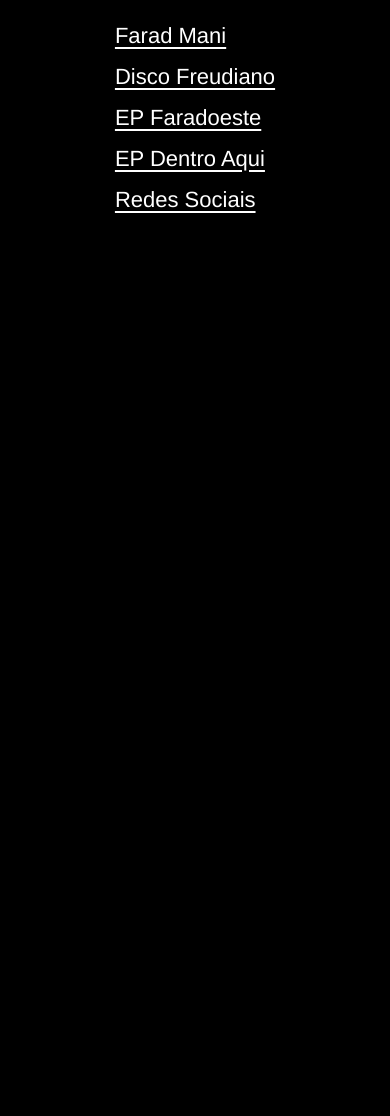
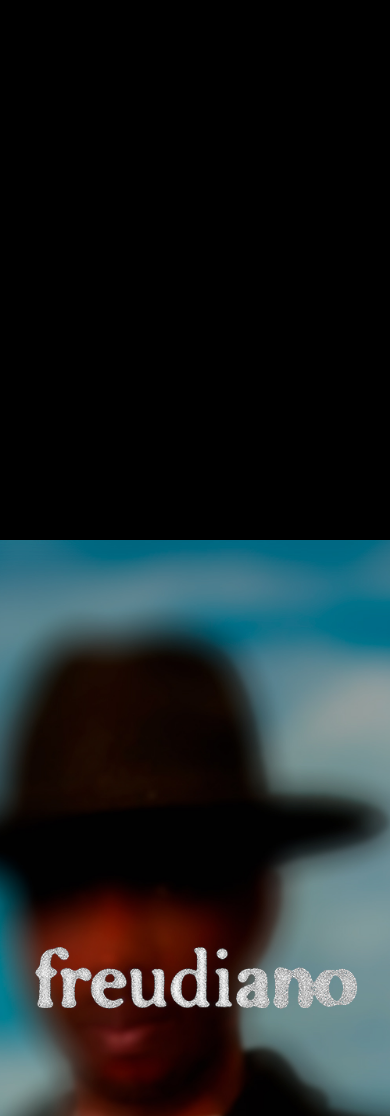
Before and after one commit to thegreatfaradmani-ops/farad-mani, a plain HTML site: page index.html in a window 390 px wide. Shown: the part 304-1420 px from the top of the page. Drawn offline with nearby package versions, Linux system fonts and the light colour scheme.

Commit message:
Update index.html

```diff
--- a/index.html
+++ b/index.html
@@ -133,10 +133,10 @@
             z-index: 1;
         }
 
-        /* Backgrounds específicos das Tracklists baseados nas imagens exportadas */
-        #freudiano-tracks { background-image: url('freudiano.jpg'); }
-        #faradoeste-tracks { background-image: url('faradoeste.jpg'); }
-        #dentroaqui-tracks { background-image: url('dentro-aqui.jpg'); }
+        /* Mantendo EXATAMENTE os nomes originais das suas imagens exportadas */
+        #freudiano-tracks { background-image: url('bg-track-freudiano.jpg'); }
+        #faradoeste-tracks { background-image: url('bg-track-faradoeste.jpg'); }
+        #dentroaqui-tracks { background-image: url('bg-track-dentroaqui.jpg'); }
 
         /* Botão Padrão Geral (Texto Claro) */
         .cta-button {
@@ -180,7 +180,7 @@
             opacity: 0.5;
         }
 
-        /* CUSTOMIZAÇÃO EXCLUSIVA PARA O EP DENTRO AQUI (FUNDO CLARO -> TEXTO PRETO) */
+        /* CUSTOMIZAÇÃO EXCLUSIVA PARA O EP DENTRO AQUI (FUNDO CLARO -> TEXTO PRETO PARA CONTRASTE) */
         #dentroaqui-tracks {
             color: #000;
         }
@@ -207,7 +207,7 @@
             z-index: 2;
         }
 
-        /* Customização de Fundo para Seções Específicas se houver imagem */
+        /* Mantendo os nomes originais das seções institucionais */
         #artista { background-image: url('o-artista.jpg'); background-size: cover; background-position: center; }
         #redes { background-image: url('redes-sociais.jpg'); background-size: cover; background-position: center; }
 
@@ -251,7 +251,7 @@
         /* RESPONSIVIDADE (MOBILE) */
         @media (max-width: 768px) {
             .hero-section, .tracklist-section {
-                background-attachment: scroll; /* Parallax desativado em mobile para melhor performance */
+                background-attachment: scroll; /* Parallax desativado em mobile para performance */
             }
             .navbar {
                 gap: 12px;
@@ -293,17 +293,9 @@
         <a href="#redes">Redes Sociais</a>
     </nav>
 
-    <section id="home" class="hero-section">
-        <div class="index-menu">
-            <a href="#artista">Farad Mani</a>
-            <a href="#freudiano">Disco Freudiano</a>
-            <a href="#faradoeste">EP Faradoeste</a>
-            <a href="#dentroaqui">EP Dentro Aqui</a>
-            <a href="#redes">Redes Sociais</a>
-        </div>
-    </section>
+    <section id="home" class="hero-section"></section>
 
-    <section id="freudiano" class="hero-section" style="background-image: url('freudiano.jpg');"></section>
+    <section id="freudiano" class="hero-section" style="background-image: url('bg-freudiano.jpg');"></section>
 
     <div class="description-section">
         <div class="description-content">
@@ -327,7 +319,7 @@
         </ol>
     </section>
 
-    <section id="faradoeste" class="hero-section" style="background-image: url('faradoeste.jpg');"></section>
+    <section id="faradoeste" class="hero-section" style="background-image: url('bg-faradoeste.jpg');"></section>
 
     <div class="description-section">
         <div class="description-content">
@@ -346,11 +338,11 @@
         </ol>
     </section>
 
-    <section id="dentroaqui" class="hero-section" style="background-image: url('dentro-aqui.jpg');"></section>
+    <section id="dentroaqui" class="hero-section" style="background-image: url('bg-dentroaqui.jpg');"></section>
 
     <div class="description-section">
         <div class="description-content">
-            <p><strong>Dentro Aqui</strong> é o primeiro EP de Farad Mani e apresenta os elements que passariam a definir sua identidade artística. Transitando entre o R&B e o Neo Soul, o projeto reúne canções que exploram afetos, encontros e, em alguns momentos, a ausência deles. Com uma abordagem mais íntima, o EP funciona como uma introdução ao universo do artista, revelando interesses estéticos, referências sonoras e temas que seguem presentes em sua trajetória.</p>
+            <p><strong>Dentro Aqui</strong> é o primeiro EP de Farad Mani e apresenta os elementos que passariam a definir sua identidade artística. Transitando entre o R&B e o Neo Soul, o projeto reúne canções que exploram afetos, encontros e, em alguns momentos, a ausência deles. Com uma abordagem mais íntima, o EP funciona como uma introdução ao universo do artista, revelando interesses estéticos, referências sonoras e temas que seguem presentes em sua trajetória.</p>
         </div>
     </div>
 
@@ -386,9 +378,7 @@
 
     <script>
         document.addEventListener("DOMContentLoaded", function() {
-            // Seleciona a tracklist do disco Freudiano
             const freudianoTracks = document.querySelectorAll("#freudiano-tracks .track-item");
-            // Aplica a classe 'unreleased' nas faixas de 3 a 10 (índices 2 a 9 no JavaScript)
             for (let i = 2; i < freudianoTracks.length; i++) {
                 freudianoTracks[i].classList.add("unreleased");
             }
```
